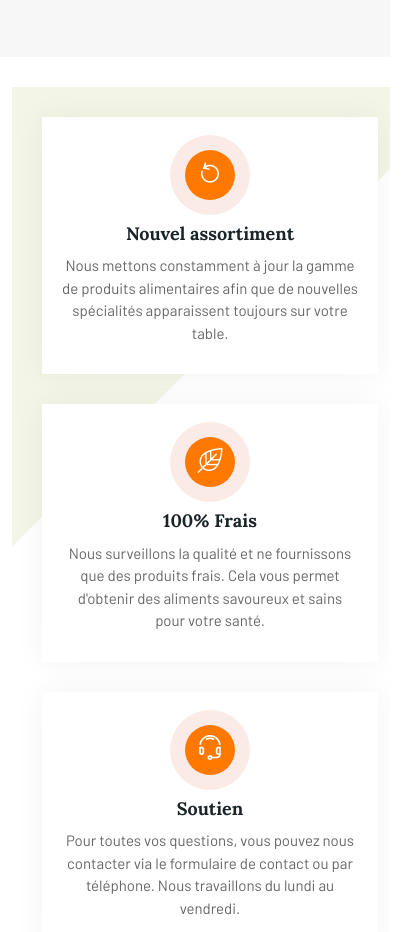
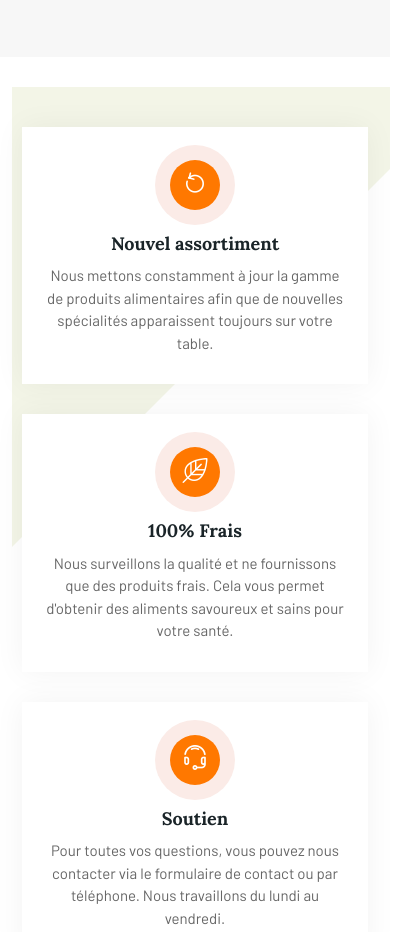
Before and after one commit to danmiles/chez-italienne, a plain HTML site: page index.html in a window 390 px wide. Shown: the part 3354-4286 px from the top of the page, 412 px wide, since content can reach past the window. Drawn offline with Linux system fonts and the light colour scheme; files whose address does not match are found by name.

Commit message:
11/10/21 Adaptability fixed

```diff
--- a/assets/scss/_header.scss
+++ b/assets/scss/_header.scss
@@ -153,7 +153,7 @@
 
 			}
 			@include desktop {
-				width: 400px;
+				width: auto;
 				justify-content: start;
 			}
 		}
--- a/assets/scss/_responsive.scss
+++ b/assets/scss/_responsive.scss
@@ -221,7 +221,9 @@
 	}
 }
 @media screen and (max-width: 991px) {
-
+	.or-why-choose-feature {
+		padding: 10px;
+	}
 	.or-footer-widget .or-contact-widget,
 	.or-footer-widget .or-menu-widget {
 		padding-left: 0;
--- a/assets/scss/_template.scss
+++ b/assets/scss/_template.scss
@@ -138,3 +138,7 @@ $color-2: #ff7800;
         }
     }
 }
+
+body {
+    min-width: 330px;
+}
```
Also changed, not shown: assets/css/style.css.
